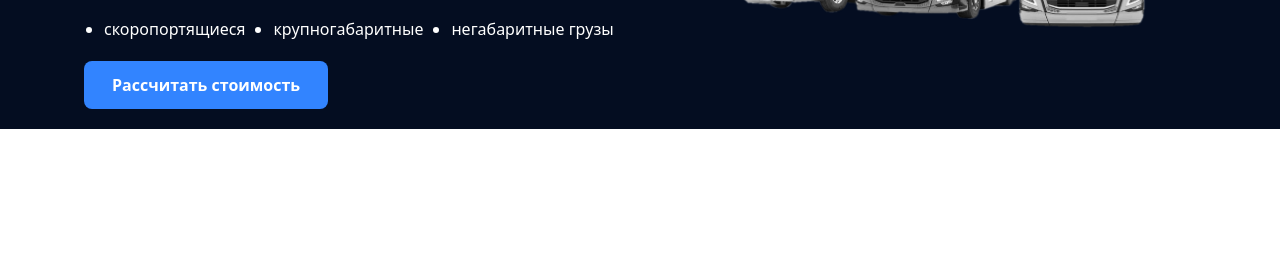
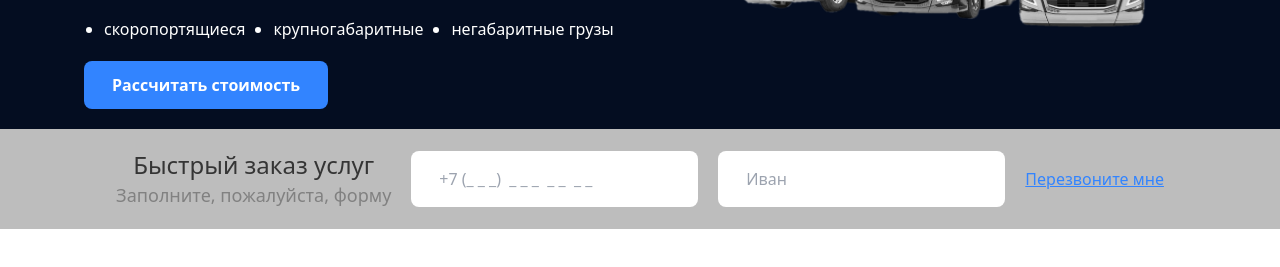
Before and after one commit to AzizovM-doder/git_home_3, a website: page index.html in a window 1280 px wide. Shown: the part 383-650 px from the top of the page. Drawn offline with Linux system fonts and the light colour scheme.

Commit message:
main sec 1 added

```diff
--- a/index.html
+++ b/index.html
@@ -86,5 +86,20 @@
         <img width="90%" class="p-5 m-auto lg:w-[470px]" src="assets/image.png" alt="kamaz">
       </section>
     </header>
+    <main>
+        <section class="bg-[#BDBDBD]">
+        <section class="max-w-6xl m-auto p-5 flex flex-col items-center justify-center gap-5 lg:flex-row">
+            <aside>
+                <h3 class="text-[#353535] text-2xl text-center">Быстрый заказ услуг</h3>
+                <h3 class="text-[#818181] text-lg text-center">Заполните, пожалуйста, форму </h3>
+            </aside>
+            <aside class="flex flex-col items-center gap-5 md:flex-row">
+                <input class="rounded-lg py-4 px-7" type="text" placeholder="+7 (_ _ _)  _ _ _  _ _  _ _">
+                <input class="rounded-lg py-4 px-7" type="text" placeholder="Иван">
+                <u class="text-[#3284FF]">Перезвоните мне</u>
+            </aside>
+        </section>
+        </section>
+    </main>
   </body>
 </html>
```
Also changed, not shown: src/output.css.
